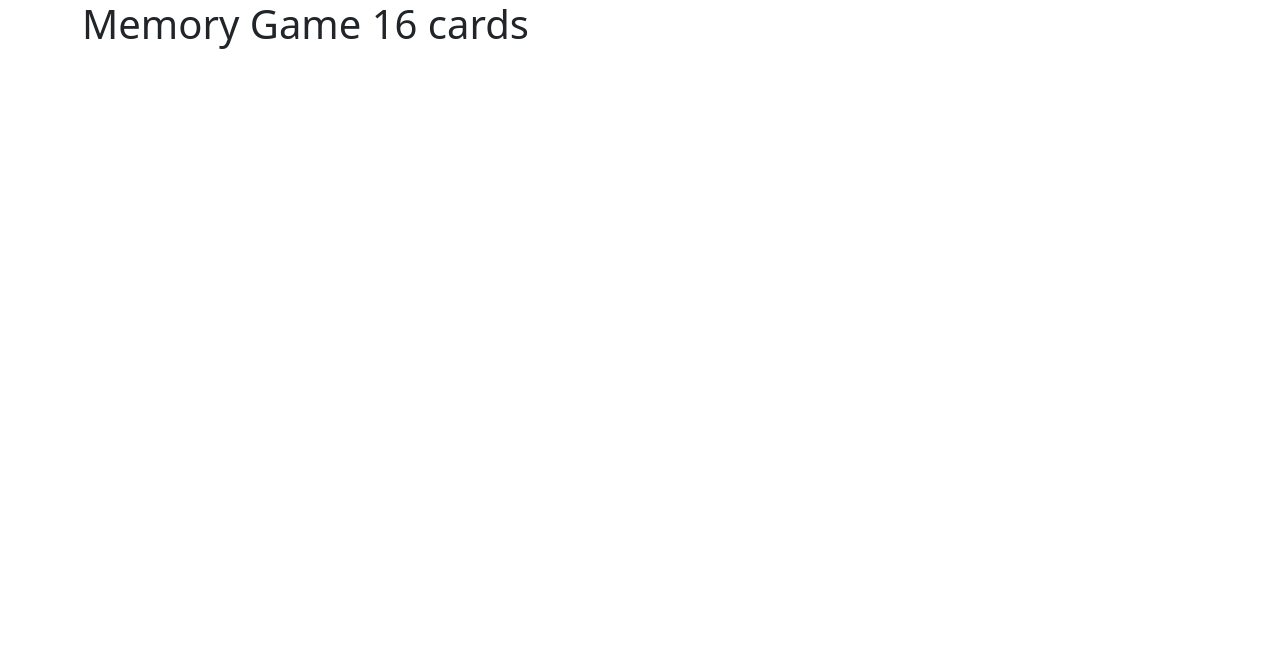
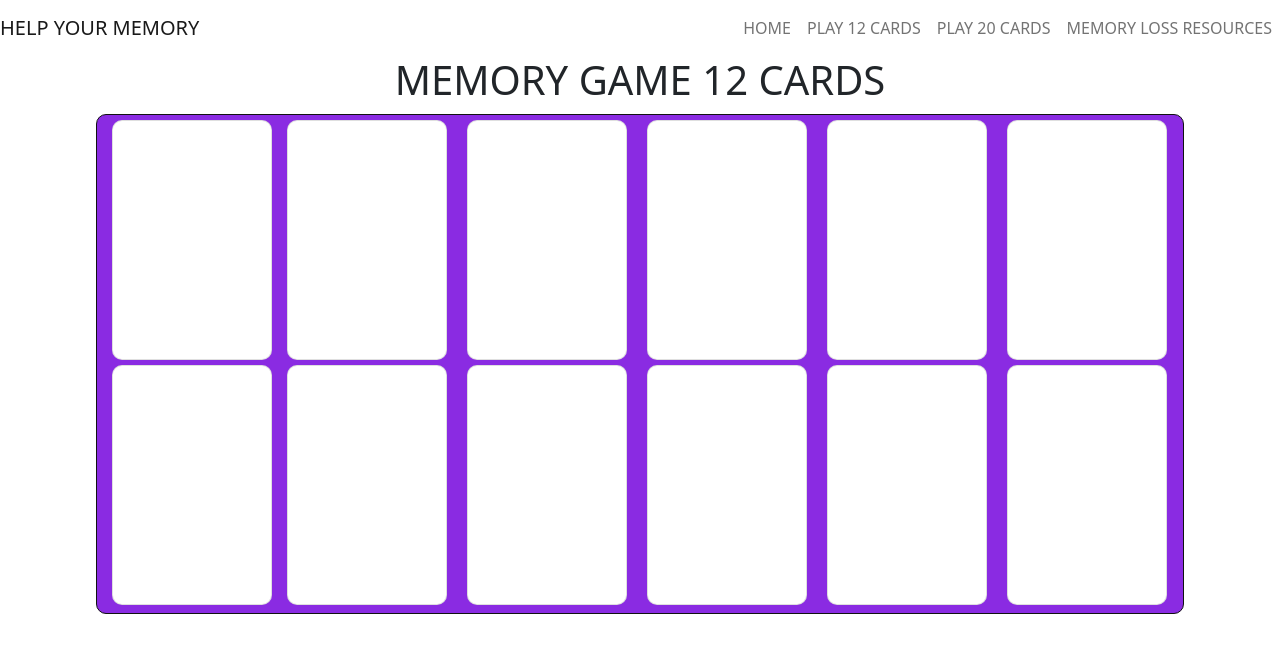
Before and after one commit to primus02/Memory-game, a plain HTML site: page game-12cards.html in a window 1280 px wide. Drawn offline with nearby package versions, Linux system fonts and the light colour scheme.

Commit message:
classes row and col removed and code errors fixed

```diff
--- a/game-12cards.html
+++ b/game-12cards.html
@@ -3,37 +3,162 @@
 
 <head>
     <meta charset="UTF-8">
-    <meta name="viewport" content="width=, initial-scale=1.0">
-
+    <meta name="viewport" content="width=device-width, initial-scale=1.0">
 
 
     <link href="https://cdn.jsdelivr.net/npm/bootstrap@5.0.0-beta1/dist/css/bootstrap.min.css" rel="stylesheet"
         integrity="sha384-giJF6kkoqNQ00vy+HMDP7azOuL0xtbfIcaT9wjKHr8RbDVddVHyTfAAsrekwKmP1" crossorigin="anonymous">
 
-           <link rel="stylesheet" href="assets/css/style.css">
+    <script src="https://code.jquery.com/jquery-3.4.1.slim.min.js"
+        integrity="sha384-J6qa4849blE2+poT4WnyKhv5vZF5SrPo0iEjwBvKU7imGFAV0wwj1yYfoRSJoZ+n"
+        crossorigin="anonymous"></script>
+    <script src="https://cdn.jsdelivr.net/npm/popper.js@1.16.0/dist/umd/popper.min.js"
+        integrity="sha384-Q6E9RHvbIyZFJoft+2mJbHaEWldlvI9IOYy5n3zV9zzTtmI3UksdQRVvoxMfooAo"
+        crossorigin="anonymous"></script>
+    <script src="https://stackpath.bootstrapcdn.com/bootstrap/4.4.1/js/bootstrap.min.js"
+        integrity="sha384-wfSDF2E50Y2D1uUdj0O3uMBJnjuUD4Ih7YwaYd1iqfktj0Uod8GCExl3Og8ifwB6"
+        crossorigin="anonymous"></script>
 
-    <title>Document</title>
+
+    <script src="https://cdnjs.cloudflare.com/ajax/libs/popper.js/1.12.9/umd/popper.min.js"></script>
+
+
+
+    <link rel="stylesheet" href="assets/css/style.css">
+
+
+    <title>Help your memory</title>
 </head>
 
 <body>
-<div class="container">
-    <h1>Memory Game 16 cards</h1>
-    <div id="memory">
-        <div id="images">
-            <div class="row">
-                <div class="col-3">
-                    <img >
 
-                </div>
 
+
+    <nav class="navbar navbar-light navbar navbar-expand-lg">
+        <a class="navbar-brand" href="index.html">HELP YOUR MEMORY</a>
+
+        <button class="navbar-toggler" type="button" data-toggle="collapse" data-target="#navbarTogglerDemo02"
+            aria-controls="navbarTogglerDemo02" aria-expanded="false" aria-label="Toggle navigation">
+            <span class="navbar-toggler-icon"></span>
+        </button>
+
+        <div class="collapse navbar-collapse justify-content-end" id="navbarTogglerDemo02">
+            <ul class="navbar-nav ml-auto mt-2 mt-lg-0" id="navlist">
+                <li class="nav-item ">
+                    <a class="nav-link p-2" href="index.html">HOME </a>
+                </li>
+                <li class="nav-item active">
+                    <a class="nav-link" href="game-12cards.html">PLAY 12 CARDS </a>
+                </li>
+                <li class="nav-item">
+                    <a class="nav-link" href="game-20cards.html">PLAY 20 CARDS </a>
+                </li>
+                <li class="nav-item">
+                    <a class="nav-link" href="#">MEMORY LOSS RESOURCES </a>
+                </li>
+            </ul>
+        </div>
+    </nav>
+
+
+
+    <h1 id="title12cards">MEMORY GAME 12 CARDS</h1>
+
+    <div class="containergame">
+
+        <div id="memory">
+
+
+            <div class="card" id="card0">
+                <div class="face back"></div>
+                <div class="face front"></div>
             </div>
 
+
+            <div class="card" id="card1">
+                <div class="face back"></div>
+                <div class="face front"></div>
+            </div>
+
+
+            <div class="card" id="card2">
+                <div class="face back"></div>
+                <div class="face front"></div>
+            </div>
+
+
+            <div class="card" id="card3">
+                <div class="face back"></div>
+                <div class="face front"></div>
+            </div>
+
+
+            <div class="card" id="card4">
+                <div class="face back"></div>
+                <div class="face front"></div>
+            </div>
+
+
+            <div class="col card" id="card5">
+                <div class="face back"></div>
+                <div class="face front"></div>
+            </div>
+
+
+            <div class="card" id="card6">
+                <div class="face back"></div>
+                <div class="face front"></div>
+            </div>
+
+
+            <div class="card" id="card7">
+                <div class="face back"></div>
+                <div class="face front"></div>
+            </div>
+
+
+            <div class="card" id="card8">
+                <div class="face back"></div>
+                <div class="face front"></div>
+            </div>
+
+
+            <div class="card" id="card9">
+                <div class="face back"></div>
+                <div class="face front"></div>
+            </div>
+
+
+            <div class="card" id="card10">
+                <div class="face back"></div>
+                <div class="face front"></div>
+            </div>
+
+
+            <div class="card" id="card11">
+                <div class="face back"></div>
+                <div class="face front"></div>
+            </div>
+
+
+
+
+
+
+
+
+
+
+
+
         </div>
+
     </div>
 
-</div>
 
-   <script src="cards.js"></script>
+
+
+    <script src="cards.js"></script>
 </body>
 
 </html>
```
